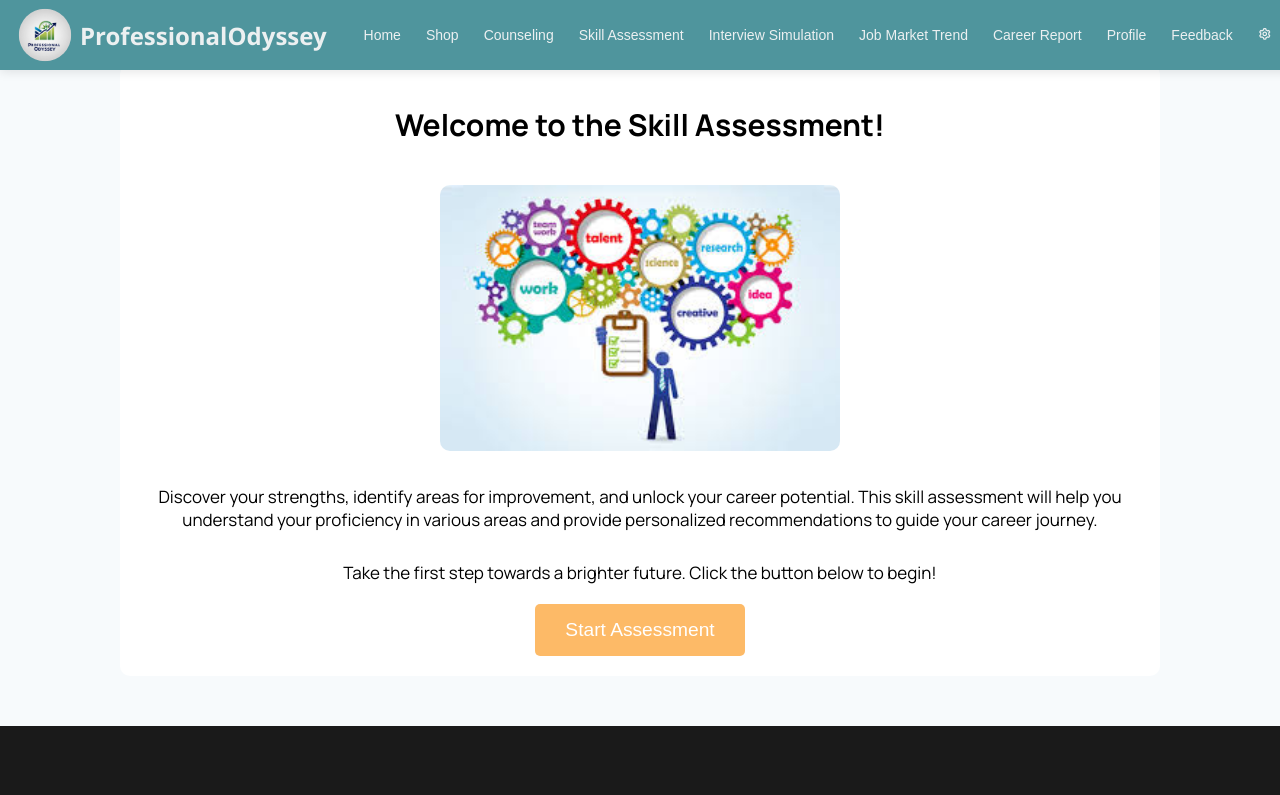
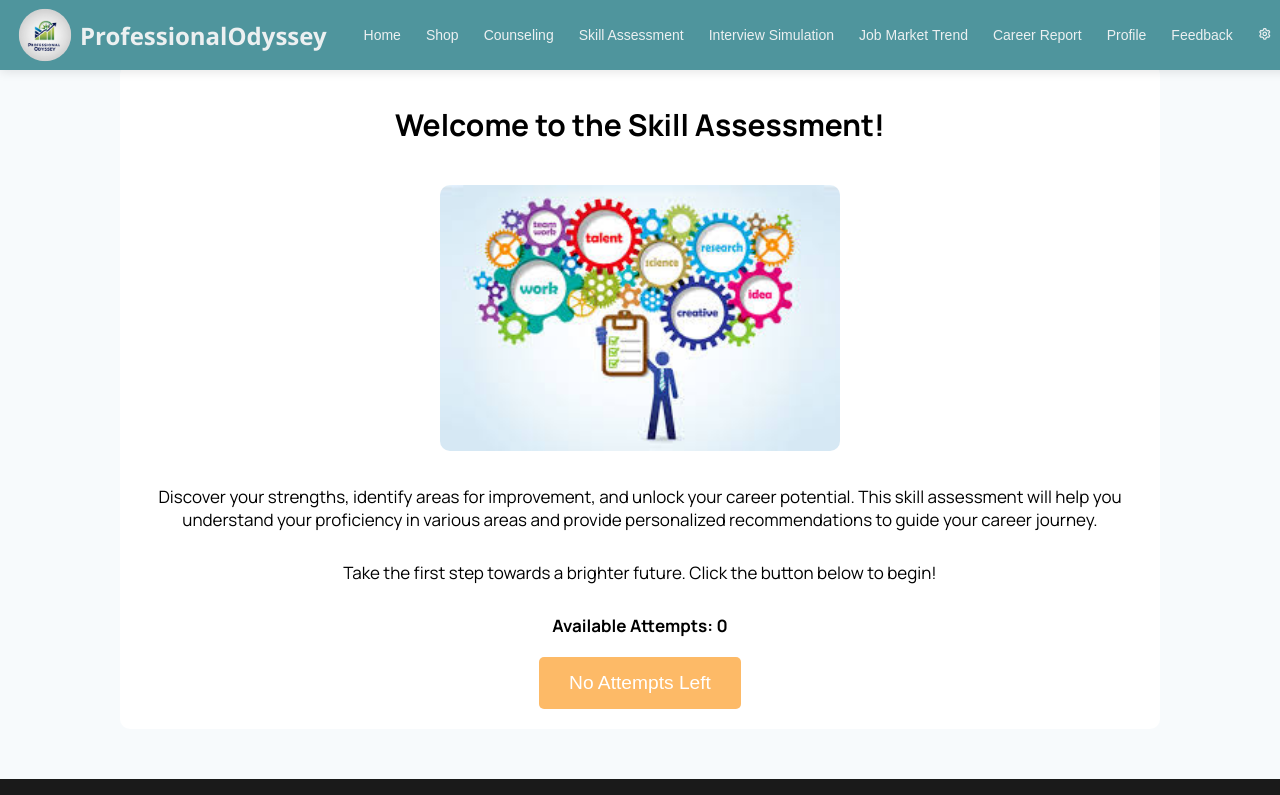
Before and after one commit to DevintthHaran/SDGP, a React (Create React App) app in the folder Frontend/sdgp-project/: page /skill in a window 1280 px wide. Shown: the top 795 px of the page. Built offline with nearby package versions, Linux system fonts and the light colour scheme.

Commit message:
Modified skill assesment to restrict with accessibility

```diff
--- a/Frontend/sdgp-project/src/components/ResultsPage.jsx
+++ b/Frontend/sdgp-project/src/components/ResultsPage.jsx
@@ -4,25 +4,7 @@ import "../style/Skill.css";
 const ResultsPage = ({ results }) => {
   return (
     <div className="results-page">
-      <h1>Assessment Results</h1>
-      <h2>Strengths:</h2>
-      <ul>
-        {results.strengths.map((strength, index) => (
-          <li key={index}>{strength}</li>
-        ))}
-      </ul>
-      <h2>Areas for Improvement:</h2>
-      <ul>
-        {results.weaknesses.map((weakness, index) => (
-          <li key={index}>{weakness}</li>
-        ))}
-      </ul>
-      <h2>Suggested Careers:</h2>
-      <ul>
-        {results.careers.map((career, index) => (
-          <li key={index}>{career}</li>
-        ))}
-      </ul>
+      <h2>Finally...!!! Click here to Generate Report</h2>
       <button onClick={() => window.location.href = "/report"}>Generate Career Report</button>
     </div>
   );
--- a/Frontend/sdgp-project/src/components/WelcomeSection.jsx
+++ b/Frontend/sdgp-project/src/components/WelcomeSection.jsx
@@ -1,17 +1,54 @@
-import React from 'react';
+import React, { useState, useEffect } from 'react';
 import "../style/Skill.css";
 
 const WelcomeSection = ({ onStart }) => {
+  const [accessible, setAccessible] = useState(0);
+
+  useEffect(() => {
+    const userEmail = localStorage.getItem("EmailId");
+
+    if (userEmail) {
+      fetch(`http://localhost:8080/api/users/accessibility/${userEmail}`)
+        .then((response) => response.json())
+        .then((data) => {
+          if (data.accessible !== undefined) {
+            setAccessible(data.accessible);
+          }
+        })
+        .catch((error) => console.error("Error fetching accessibility:", error));
+    }
+  }, []);
+
+  const handleStartAssessment = () => {
+    if (accessible > 0) {
+      const userEmail = localStorage.getItem("EmailId");
+      const updatedAccessible = accessible - 1;
+
+      fetch("http://localhost:8080/api/users/accessibility", {
+        method: "PUT",
+        headers: { "Content-Type": "application/json" },
+        body: JSON.stringify({ email: userEmail, accessible: updatedAccessible }),
+      })
+        .then((response) => response.json())
+        .then((data) => {
+          if (data.message === "Accessibility updated successfully") {
+            setAccessible(updatedAccessible);
+            onStart(); // Proceed with assessment
+          }
+        })
+        .catch((error) => console.error("Error updating accessibility:", error));
+    }
+  };
+
   return (
     <div className="welcome-section">
       <div className="welcome-content">
         <h1>Welcome to the Skill Assessment!</h1>
-
         <img
-        src={require('../Images/skill.jpg')}
-        alt="Career"
-        className="intro-image"
-      />
+          src={require('../Images/skill.jpg')}
+          alt="Career"
+          className="intro-image"
+        />
         <p>
           Discover your strengths, identify areas for improvement, and unlock your career potential.
           This skill assessment will help you understand your proficiency in various areas and provide
@@ -20,7 +57,10 @@ const WelcomeSection = ({ onStart }) => {
         <p>
           Take the first step towards a brighter future. Click the button below to begin!
         </p>
-        <button onClick={onStart}>Start Assessment</button>
+        <p><strong>Available Attempts: {accessible}</strong></p>
+        <button onClick={handleStartAssessment} disabled={accessible <= 0}>
+          {accessible > 0 ? "Start Assessment" : "No Attempts Left"}
+        </button>
       </div>
     </div>
   );
```
